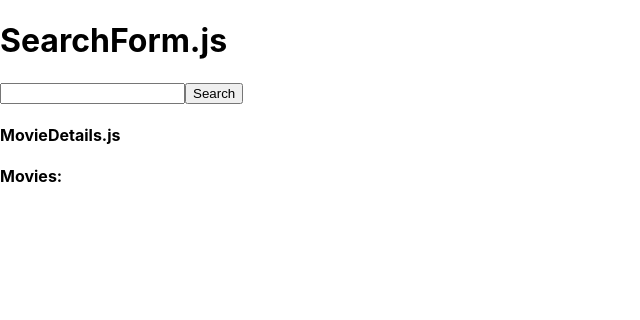
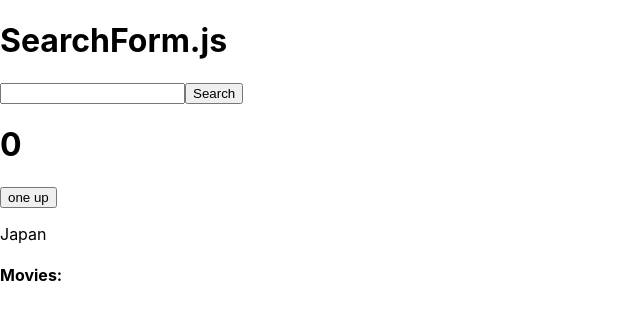
Before and after one commit to srsimonson/movie-search-api, a React (Create React App) app: page / in a window 1280 px wide. Shown: the top 320 px of the page, without its empty margins (0-640 px from the left). Built offline with nearby package versions, Linux system fonts and the light colour scheme.

Commit message:
added jotai for state mgmt

```diff
--- a/package.json
+++ b/package.json
@@ -9,6 +9,7 @@
     "axios": "^0.21.0",
     "body-parser": "^1.19.0",
     "express": "^4.17.1",
+    "jotai": "^0.12.0",
     "react": "^17.0.1",
     "react-dom": "^17.0.1",
     "react-redux": "^7.2.2",
--- a/src/components/MoviePage/MovieDetails.js
+++ b/src/components/MoviePage/MovieDetails.js
@@ -1,13 +1,17 @@
 import React, { Component } from 'react';
+import { useAtom } from 'jotai';
+import { countAtom, countryAtom } from "../Search/SearchForm";
 
-class MovieDetails extends Component {
-  render() {
-    return (
-      <div>
-        <h4>MovieDetails.js</h4>
-      </div>
-    )
-  }
+function Counter() {
+  const [count, setCount] = useAtom(countAtom)
+  const country = useAtom(countryAtom);
+  return (
+    <>
+    <h1>{count}</h1>
+    <button onClick={()=> setCount((value) => value +1)}>one up</button>
+    <p>{country}</p>
+    </>
+  )
 }
 
-export default MovieDetails;
+export default Counter;
--- a/src/components/Search/SearchForm.js
+++ b/src/components/Search/SearchForm.js
@@ -2,6 +2,10 @@ import React, { Component } from 'react';
 import axios from 'axios';
 import SearchList from './SearchList'
 import MovieDetails from '../MoviePage/MovieDetails'
+import { atom, Provider } from 'jotai';
+
+export const countAtom = atom(0);
+export const countryAtom = atom('Japan');
 
 class SearchForm extends Component {
 
@@ -45,7 +49,9 @@ class SearchForm extends Component {
                         <input onChange={this.handleSearchChange}></input>
                         <button onClick={this.searchMovie}>Search</button>
                     </form>
-                <MovieDetails />
+                    <Provider>
+                        <MovieDetails />
+                    </Provider>
                 <SearchList searchResults={this.state.searchResults.results} />
             </div>
         )
--- a/src/components/Search/SearchList.js
+++ b/src/components/Search/SearchList.js
@@ -1,14 +1,20 @@
 import React, { Component } from 'react';
+import axios from 'axios';
 
 class SearchList extends Component {
 
     state = {
-        id: null
+        id: 0,
+    }
+
+    selectMovie = () => {
+        // console.log('selectMovie clicked');
+        console.log(this.props.searchResults);
     }
 
     render() {
         if (typeof this.props.searchResults !== 'undefined') {
-            console.log('SearchList.js searchResults: ', this.props.searchResults)
+            // console.log('SearchList.js searchResults: ', this.props.searchResults)
 
             return (
 
@@ -16,10 +22,20 @@ class SearchList extends Component {
                     <h4>Movies:</h4>
                     {/* <p>{JSON.stringify([this.props.searchResults])}</p> */}
                     {this.props.searchResults.map((item) => {
-                        return <dl className="search-list" key={item.id}>
-                             <dt>{item.id}: id.</dt>
-                             <dd>{item.title}</dd>
-                        </dl>
+                        return <ul className="search-list" key={item.id}>
+                             <li>{item.id}: id.</li>
+                             <li onClick={ ()=>
+                                axios.get(`https://api.themoviedb.org/3/movie/${item.id}?api_key=${process.env.REACT_APP_TMDB_API_KEY}&language=en-US`)
+                                .then((result) => {
+                                    console.log('result: ', result.data);
+                                    const {overview} = result.data;
+                                    console.log('overview: ', overview);
+                                })
+                                .catch(error => {
+                                    console.log('Error with GET in MovieList.js', error);
+
+                                }) }>{item.title}</li>
+                        </ul>
                     })}
                 </div>
             )
```
Also changed, not shown: 2 other files (tests, documents, lock files or other folders).
